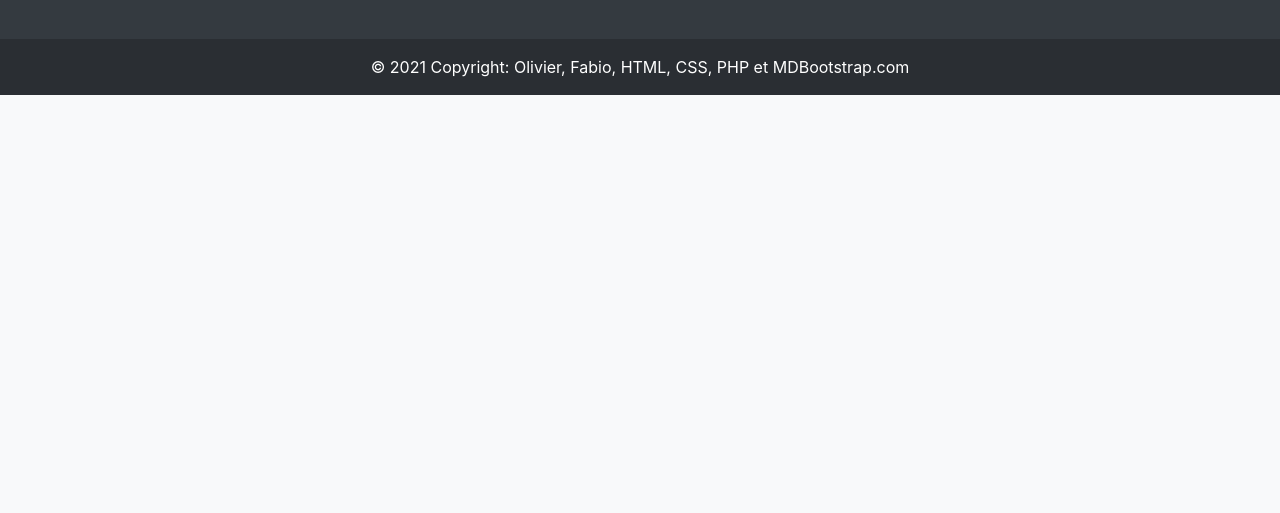
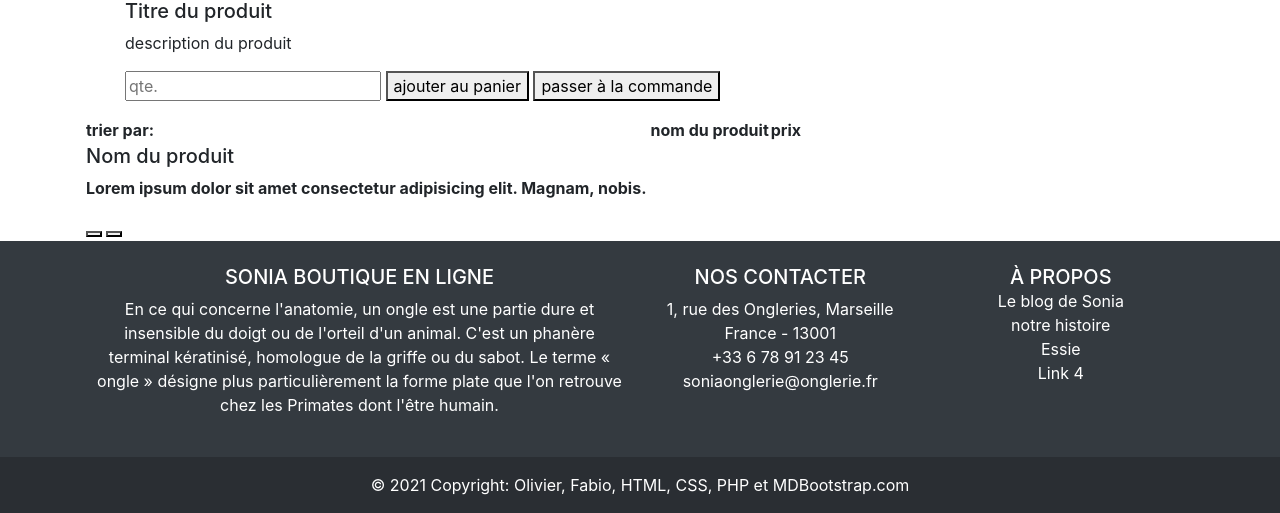
Before and after one commit to fabio-tenorio/boutique, a PHP site: page /ControllerProduits/index in a window 1280 px wide. Shown: the part 1349-1862 px from the top of the page. Before the commit the page ends 1444 px from the top, so only its background shows below. Run offline with PHP 8.4, Linux system fonts and the light colour scheme; lists and menus that the app fills with data are empty; some web fonts are replaced.

Commit message:
new bg to accueil and some new html to produit

```diff
--- a/View/accueil.php
+++ b/View/accueil.php
@@ -11,6 +11,9 @@ Use App\Application\Controllers\ControllerAccueil as ControllerAccueil;
 ?>
 
 <div id="main_accueil">
+    <section>
+        <img id="accueil-bg" src="<?php echo IMAGES; ?>salondecoiffure.jpg" alt="salon">
+    </section>
     <section id="section_prestations">
         <h2 class="h2 section_title">nos prestations</h2>
         <div class="row">
--- a/View/produits.php
+++ b/View/produits.php
@@ -93,7 +93,25 @@
             </ol>
         </aside>
     </section>
-<table>
+    <section>
+        <ul>
+            <li>
+                <div>
+                    <img src="#" alt="produit">
+                </div>
+                <article>
+                    <h5>Titre du produit</h5>
+                    <p>description du produit</p>
+                </article>
+                <form action="#" method="POST">
+                    <input type="number" placeholder="qte.">
+                    <button type="submit">ajouter au panier</button>
+                    <button type="submit">passer à la commande</button>
+                </form>
+            </li>
+        </ul>
+    </section>
+    <table>
         <thead>
             <tr>
                 <th scope="col">trier par:</th>
--- a/css/style.css
+++ b/css/style.css
@@ -47,6 +47,11 @@ main {
 #main_accueil {
     /* margin: 0 80px; */
     background-color: whitesmoke;
+}
+
+#accueil-bg {
+  width: 100%;
+  margin: auto;
 }
 
 header {
```
Also changed, not shown: images/femmebg.jpeg (added), images/salondecoiffure.jpg (added).
